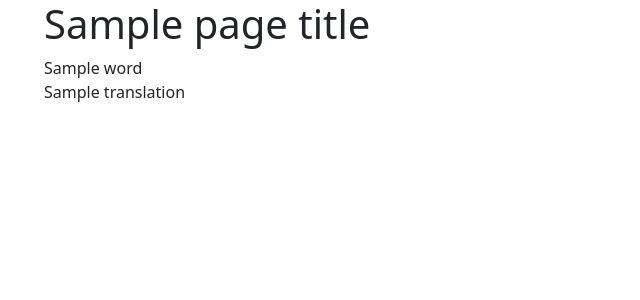
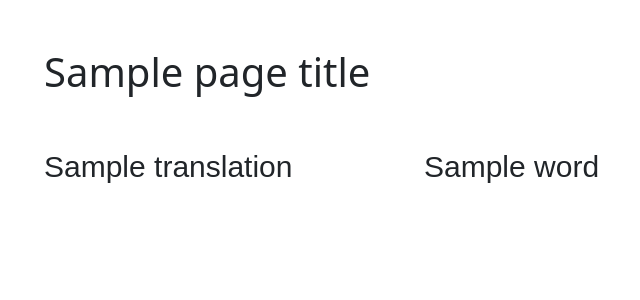
Before and after one commit to panhaoyu/remember-me, a Django app: template word/templates/word/index.html in a window 1280 px wide. Shown: the top 300 px of the page, without its empty margins (38-678 px from the left). Run offline with Django 4.2, Linux system fonts and the light colour scheme; the template is opened without the code that fills it: most values are stand-ins (such as "Sample title", 1, 10 or a date in 2020).

Commit message:
完成首页，获取单词列表

```diff
--- a/word/templates/word/base.html
+++ b/word/templates/word/base.html
@@ -8,7 +8,7 @@
           integrity="sha384-1BmE4kWBq78iYhFldvKuhfTAU6auU8tT94WrHftjDbrCEXSU1oBoqyl2QvZ6jIW3" crossorigin="anonymous">
 </head>
 <body class="container">
-<h1 class="">{{ page_title }}</h1>
+<h1 class="my-5">{{ page_title }}</h1>
 {% block body %}
     <p class="alert alert-danger">此文本不应该出现，请联系网站开发者！</p>
 {% endblock %}
--- a/word/templates/word/index.html
+++ b/word/templates/word/index.html
@@ -4,10 +4,16 @@
     {% if words %}{% else %}
         <p class="alert alert-warning">未添加词库</p>
     {% endif %}
+    <style>
+        .word-and-translation {
+            font-size: 30px;
+            font-family: 微软雅黑, sans-serif;
+        }
+    </style>
     {% for word in words %}
-        <div class="line">
-            <div class="word">{{ word.word }}</div>
-            <div class="translation">{{ word.translation }}</div>
+        <div class="row my-2  word-and-translation">
+            <div class="col-4">{{ word.translation }}</div>
+            <div class="col-8">{{ word.word }}</div>
         </div>
     {% endfor %}
 {% endblock %}
```
Also changed, not shown: word/models.py (+9 -1 lines), word/views.py (+9 -7 lines).
